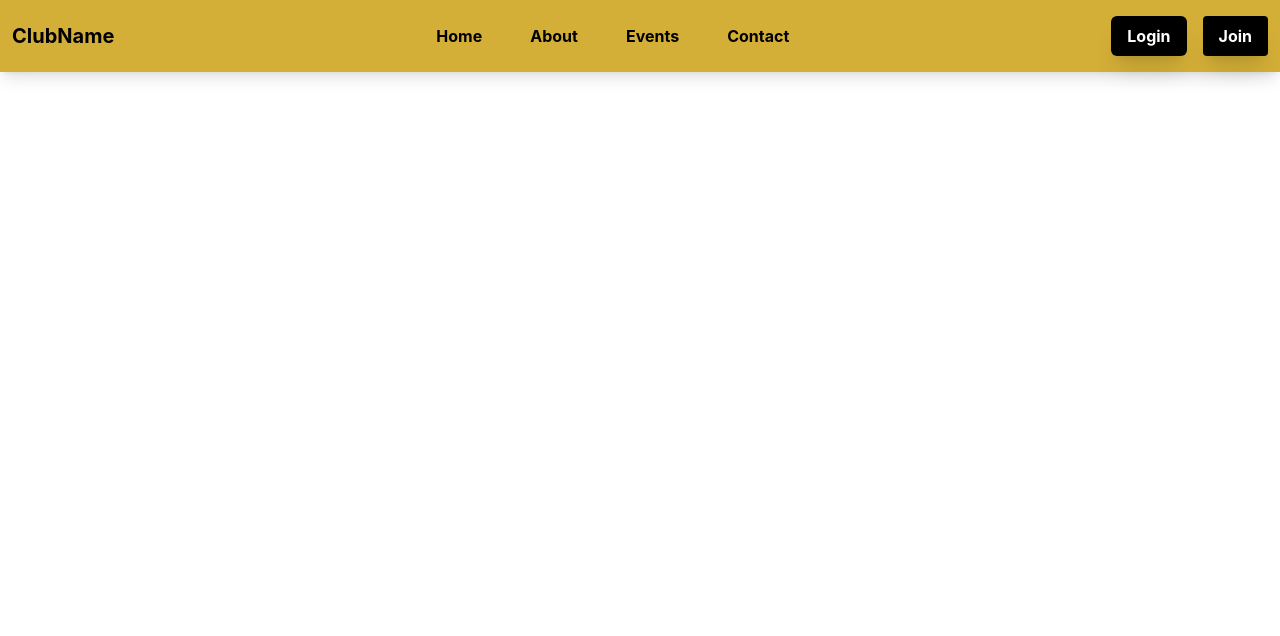
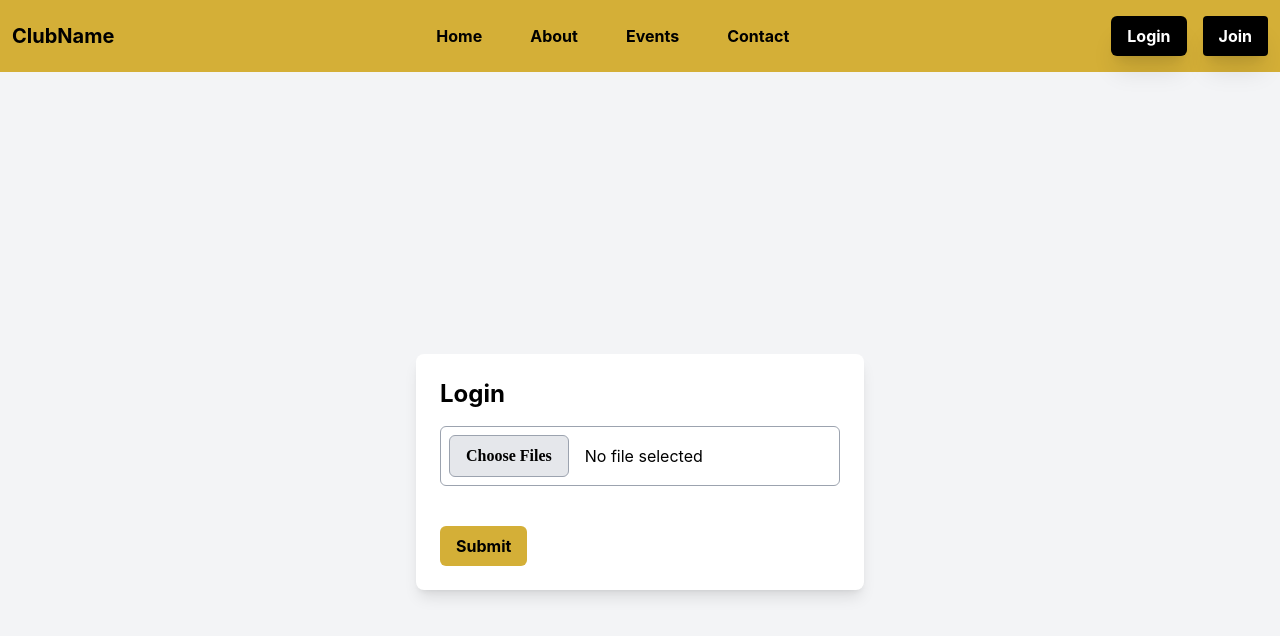
Before and after one commit to danyabaron/Club-Website-Testing, a React (Vite) app: page /login in a window 1280 px wide. Shown: the top 636 px of the page. Built offline with nearby package versions, Linux system fonts and the light colour scheme.

Commit message:
Login Page

```diff
--- a/package.json
+++ b/package.json
@@ -10,6 +10,7 @@
     "preview": "vite preview"
   },
   "dependencies": {
+    "pica": "^9.0.1",
     "react": "^19.0.0",
     "react-dom": "^19.0.0",
     "react-router": "^7.2.0",
--- a/src/App.jsx
+++ b/src/App.jsx
@@ -4,6 +4,7 @@ import About from "./Components/About";
 import Navbar from "./Components/Navbar";
 import Events from "./Components/Events";
 import Contact from "./Components/Contact";
+import Login from "./Components/Login";
 
 function App() {
   return (
@@ -14,6 +15,7 @@ function App() {
         <Route path="/about" element={<About />} />
         <Route path="/events" element={<Events />} />
         <Route path="/contact" element={<Contact />} />
+        <Route path="/login" element={<Login />} />
 
       </Routes>
     </Router>
--- /dev/null
+++ b/src/Components/Login.jsx
@@ -0,0 +1,121 @@
+import React, { useState, useRef } from 'react';
+import { hashImage } from './hashImage';
+import referenceImage1 from '../assets/alex.png';
+import referenceImage2 from '../assets/duck.png';
+import referenceImage3 from '../assets/discord.png';
+
+function Login() {
+  const [uploadedImages, setUploadedImages] = useState([]);
+  const [isLoading, setIsLoading] = useState(false);
+  const [bgColor, setBgColor] = useState('bg-gray-100');
+  const [message, setMessage] = useState('');
+  const fileInputRef = useRef(null);
+
+  const handleFileChange = (event) => {
+    const files = Array.from(event.target.files);
+    const newUploadedImages = [];
+
+    files.forEach((file) => {
+      const reader = new FileReader();
+      reader.onload = (e) => {
+        newUploadedImages.push(e.target.result);
+        if (newUploadedImages.length === files.length) {
+          setUploadedImages((prevImages) => [...prevImages, ...newUploadedImages]);
+          fileInputRef.current.value = '';
+        }
+      };
+      reader.readAsDataURL(file);
+    });
+  };
+
+  const handleDeleteImage = (index) => {
+    setUploadedImages((prevImages) => prevImages.filter((_, i) => i !== index));
+  };
+
+  const handleSubmit = async () => {
+    setIsLoading(true);
+    setMessage('');
+
+    const referenceImages = [referenceImage1, referenceImage2, referenceImage3];
+    const referenceHashes = await Promise.all(referenceImages.map(hashImage));
+    const uploadedHashes = await Promise.all(uploadedImages.map(hashImage));
+
+    const allImagesMatch = referenceHashes.every(referenceHash => uploadedHashes.includes(referenceHash));
+
+    if (allImagesMatch) {
+      setMessage('Login Successful');
+    } else {
+      setBgColor('bg-black');
+      setMessage('Incorrect Credentials');
+      setTimeout(() => setBgColor('bg-gray-100'), 1000);
+
+    }
+    setUploadedImages([]);
+
+    setIsLoading(false);
+  };
+
+  const handleButtonClick = () => {
+    fileInputRef.current.click();
+  };
+
+  return (
+    <div className={`flex flex-col items-center justify-center min-h-screen ${bgColor} text-black transition-colors duration-1000`}>
+      <div className="bg-white p-6 rounded-lg shadow-lg w-11/12 max-w-md">
+        <h2 className="text-2xl font-bold mb-4">Login</h2>
+        <input
+          type="file"
+          accept="image/*"
+          multiple
+          onChange={handleFileChange}
+          ref={fileInputRef}
+          className="hidden"
+        />
+        <div className="flex items-center mt-2 border border-gray-400 p-2 rounded-md">
+          <button
+            onClick={handleButtonClick}
+            className="bg-gray-200 text-black font-bold px-4 py-2 rounded-md border border-gray-400 hover:bg-gray-300 transition-colors"
+            style={{ fontFamily: 'Times New Roman' }}
+          >
+            Choose Files
+          </button>
+          <p className="ml-4">{uploadedImages.length > 0 ? `${uploadedImages.length} files chosen` : 'No file selected'}</p>
+        </div>
+        <div className="mt-4">
+          {uploadedImages.map((image, index) => (
+            <div key={index} className="relative w-full h-auto mb-2">
+              <img src={image} alt={`Uploaded ${index}`} className="w-full h-auto" />
+              <button
+                onClick={() => handleDeleteImage(index)}
+                className="absolute top-0 right-0 bg-red-500 text-white rounded-full p-1"
+              >
+                &times;
+              </button>
+            </div>
+          ))}
+        </div>
+        {isLoading ? (
+          <div className="w-full bg-gray-200 rounded-full h-4 mt-6">
+            <div className="bg-blue-600 h-4 rounded-full animate-pulse" style={{ width: '100%' }}></div>
+          </div>
+        ) : (
+          <>
+            <button
+              onClick={handleSubmit}
+              className="bg-gold text-black font-bold px-4 py-2 rounded-md hover:bg-yellow-500 transition-colors mt-6"
+            >
+              Submit
+            </button>
+            {message && (
+              <p className={`mt-4 ${message === 'Login Successful' ? 'text-green-500' : 'text-red-500'}`}>
+                {message}
+              </p>
+            )}
+          </>
+        )}
+      </div>
+    </div>
+  );
+}
+
+export default Login;
--- /dev/null
+++ b/src/Components/hashImage.jsx
@@ -0,0 +1,35 @@
+import pica from 'pica';
+
+export const hashImage = (imagePath) => {
+  return new Promise((resolve, reject) => {
+    const img = new Image();
+    img.src = imagePath;
+    img.crossOrigin = 'Anonymous';
+
+    img.onload = async () => {
+      const canvas = document.createElement('canvas');
+      const ctx = canvas.getContext('2d');
+      canvas.width = img.width;
+      canvas.height = img.height;
+      ctx.drawImage(img, 0, 0);
+
+      const resizedCanvas = document.createElement('canvas');
+      resizedCanvas.width = 16;
+      resizedCanvas.height = 16;
+
+      await pica().resize(canvas, resizedCanvas);
+      const imageData = resizedCanvas.getContext('2d').getImageData(0, 0, 16, 16).data;
+
+      let hash = '';
+      for (let i = 0; i < imageData.length; i += 4) {
+        hash += (imageData[i] + imageData[i + 1] + imageData[i + 2]) > 382 ? '1' : '0';
+      }
+
+      resolve(hash);
+    };
+
+    img.onerror = (error) => {
+      reject(error);
+    };
+  });
+};
```
Also changed, not shown: 1 other file (tests, documents, lock files or other folders).
